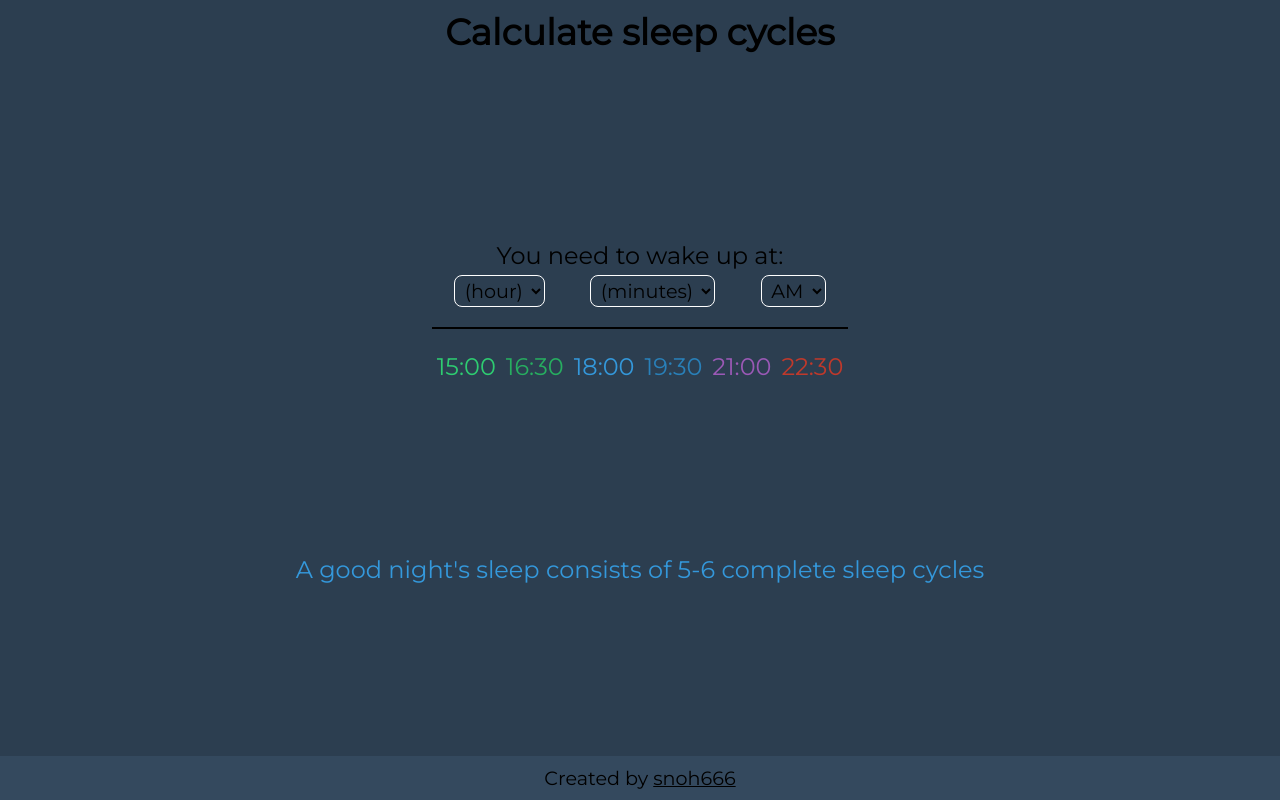
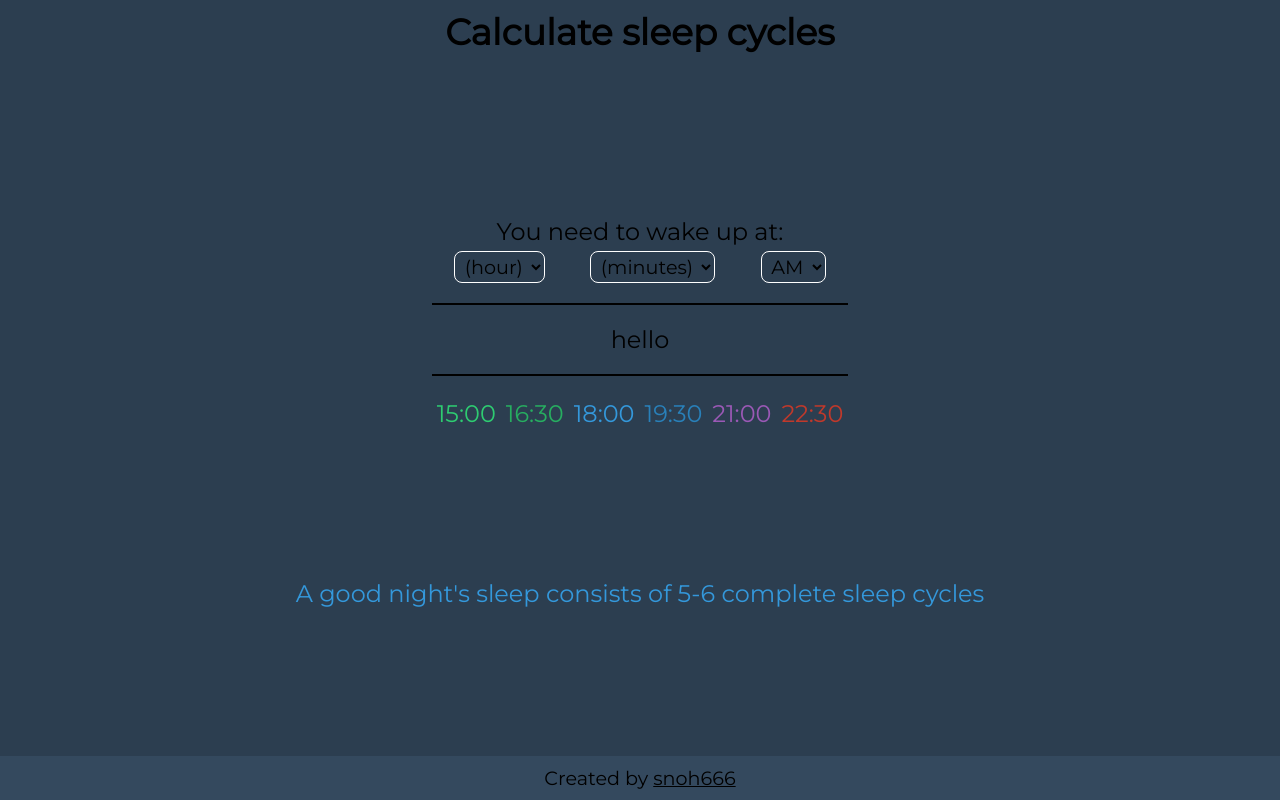
Before and after one commit to snoh666/sleep-cycle-calculator, a React (Create React App) app: page / in a window 1280 px wide. Built offline with nearby package versions, Linux system fonts and the light colour scheme; the HTML template or start-up script is replaced by a standard one.

Commit message:
Linked Fall.jsx

```diff
--- a/src/App.js
+++ b/src/App.js
@@ -1,6 +1,7 @@
 import React, { useState } from 'react';
 import Values from './components/Values';
 import Result from './components/Result';
+import FallASleep from './components/Fall';
 
 function App() {
   let [hoursToWakeUp, setHoursToWakeUp] = useState(0);
@@ -13,6 +14,8 @@ function App() {
       <div className="components-box">
         <h4>You need to wake up at:</h4>
         <Values setHours={setHoursToWakeUp} setMinutes={setMinutesToWakeUp} setAm={setIsAm} />
+        <hr/>
+        <FallASleep setHours={setHoursToWakeUp} setMinutes={setMinutesToWakeUp} setAm={setIsAm} />
         <hr/>
         <Result hours={hoursToWakeUp} minutes={minutesToWakeUp} Am={isAm} />
       </div>
```
